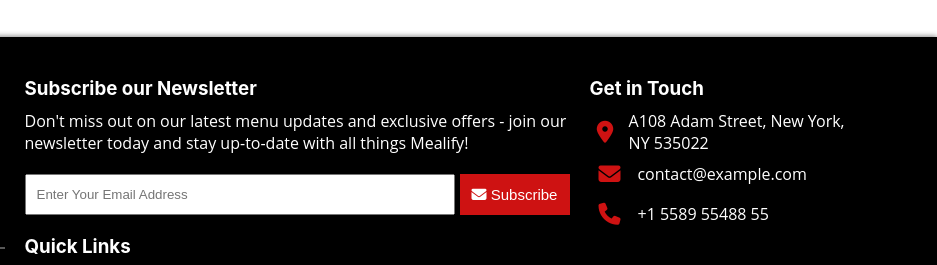
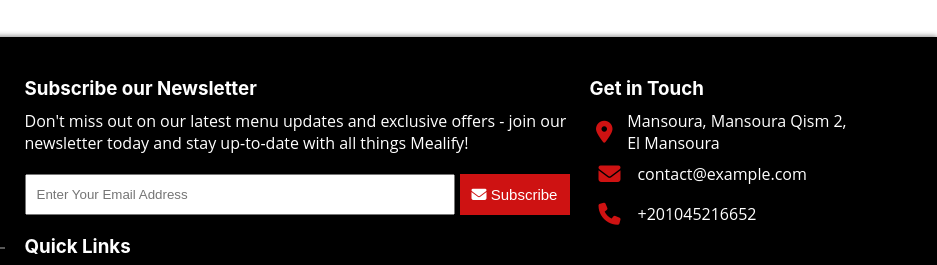
Before and after one commit to Amirametwally/mealify, a plain HTML site: page index.html in a window 1280 px wide. Shown: the part 4125-4390 px from the top of the page, 343-1280 px from the left. Drawn offline with Linux system fonts and the light colour scheme.

Commit message:
Update index.html

```diff
--- a/index.html
+++ b/index.html
@@ -464,7 +464,8 @@
         <ul>
           <li>
             <i class="fa-solid fa-location-dot"></i>
-            <span>A108 Adam Street, New York, NY 535022 </span>
+            <span> Mansoura, Mansoura Qism 2, El Mansoura
+</span>
           </li>
           <li>
             <i class="fa-solid fa-envelope"></i>
@@ -472,7 +473,7 @@
           </li>
           <li>
             <i class="fa-solid fa-phone"></i>
-            <a href="tel:+1 5589 55488 55">+1 5589 55488 55</a>
+            <a href="tel:+1 5589 55488 55">+201045216652</a>
           </li>
         </ul>
       </div>
```
